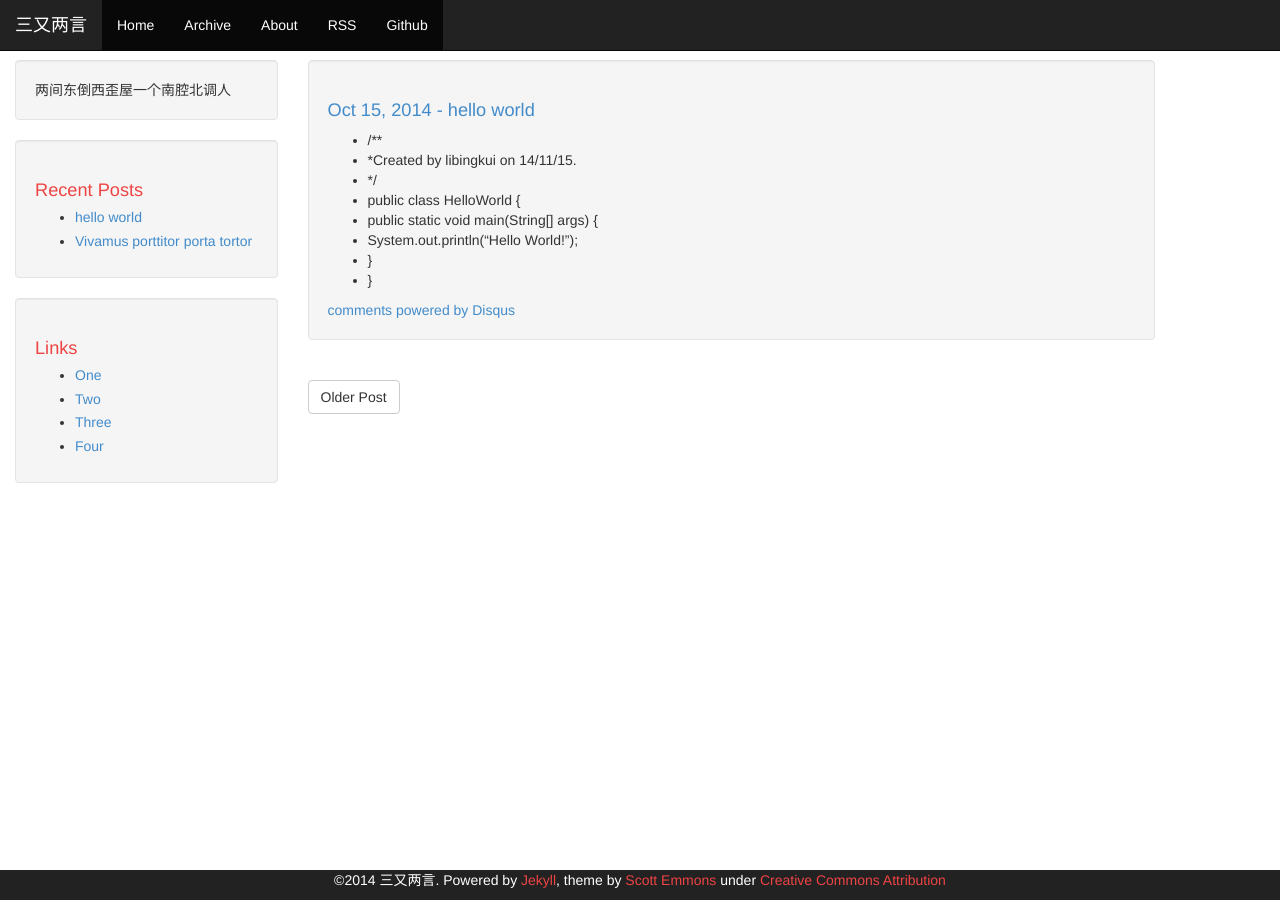
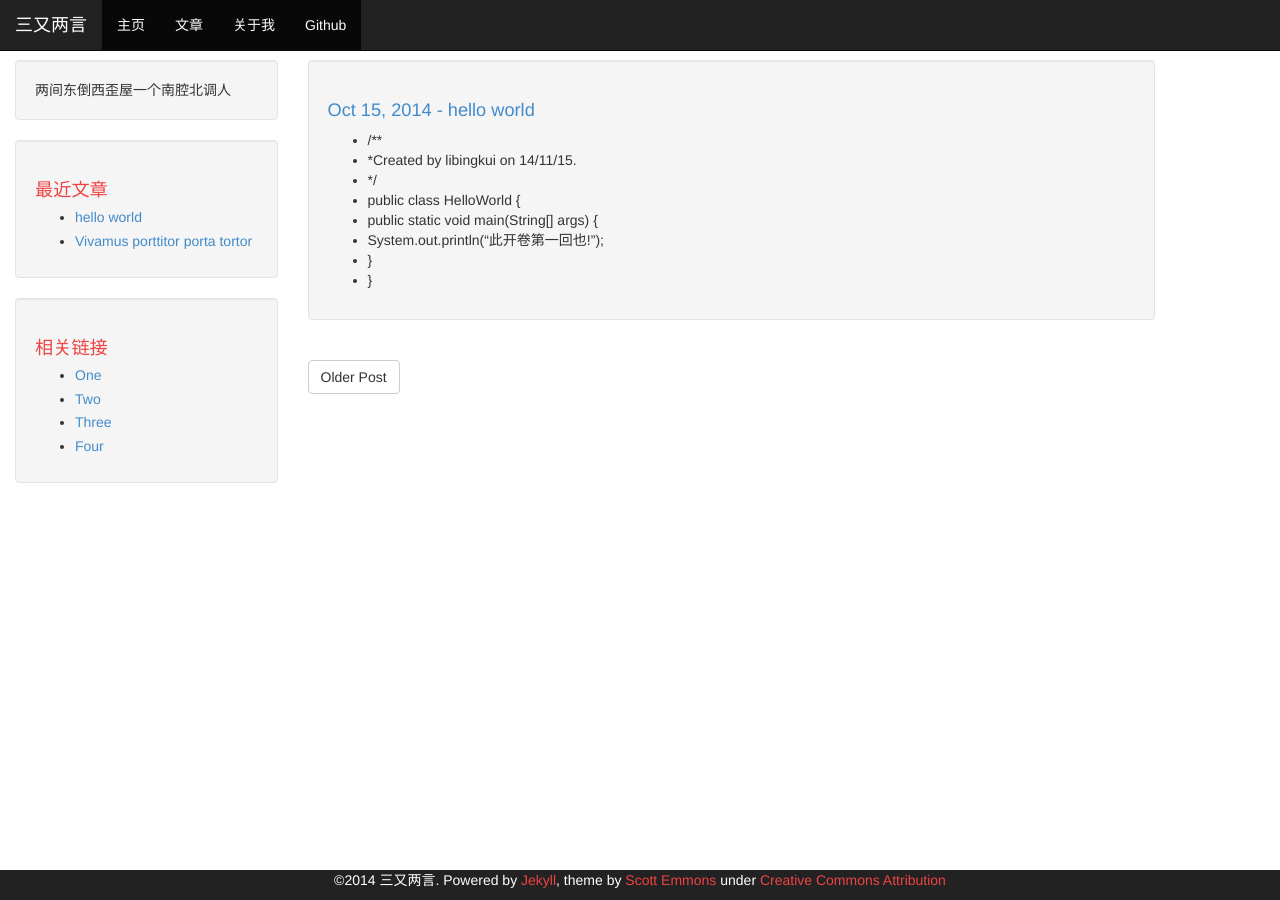
Before and after one commit to libingkui0102/Ep0st, a Jekyll site: the page built from _posts/2014-11-15-helloWorld.md, in a window 1280 px wide. Built offline with Jekyll 4.4.1, drawn with Linux system fonts in a browser that asks for light colours; Markdown is read by kramdown in place of the engine named in the settings; comment, search, counter and statistics services are not loaded.

Commit message:
hello world

```diff
--- a/_includes/header.html
+++ b/_includes/header.html
@@ -27,11 +27,10 @@
               </div>
               <div class="collapse navbar-collapse" id="bs-example-navbar-collapse-1">
                 <ul class="nav navbar-nav">
-                    <li class="active"><a href="{{ site.baseurl }}/">Home</a></li>
-                    <li class="active visible-xs-block"><a href="{{ site.baseurl }}/links.html">Links</a></li>
-                    <li class="active"><a href="{{ site.baseurl }}/archive.html">Archive</a></li>
-                    <li class="active"><a href="{{ site.baseurl }}/about.html">About</a></li>
-                    <li class="active"><a href="{{ site.baseurl }}/feed.xml">RSS</a></li>
+                    <li class="active"><a href="{{ site.baseurl }}/">主页</a></li>
+                    <li class="active visible-xs-block"><a href="{{ site.baseurl }}/links.html">相关链接</a></li>
+                    <li class="active"><a href="{{ site.baseurl }}/archive.html">文章</a></li>
+                    <li class="active"><a href="{{ site.baseurl }}/about.html">关于我</a></li>
                     {% if site.github != '' %}
                       <li class="active"><a href="https://github.com/{{ site.github }}">Github</a></li>
                     {% endif %}
--- a/_includes/links-list.html
+++ b/_includes/links-list.html
@@ -1,4 +1,4 @@
-<h1>Links</h1>
+<h1>相关链接</h1>
 <ul>
   <li><a href="#">One</a></li>
   <li><a href="#">Two</a></li>
--- a/_includes/sidebar.html
+++ b/_includes/sidebar.html
@@ -3,7 +3,7 @@
 </div>
 
 <div class="sidebar well">
-    <h1>Recent Posts</h1>
+    <h1>最近文章</h1>
     <ul>
         {% for post in site.posts limit:5 %}
           <li><a href="{{ site.baseurl}}{{ post.url }}">{{ post.title }}</a></li>
--- a/_posts/2014-11-15-helloWorld.md
+++ b/_posts/2014-11-15-helloWorld.md
@@ -10,6 +10,6 @@ comments: true
 *  */
 * public class HelloWorld {
  *    public static void main(String[] args) {
- *        System.out.println("Hello World!");
+ *        System.out.println("此开卷第一回也!");
  *    }
 * }
```
Also changed, not shown: other parts of _posts/2014-11-15-helloWorld.md (+1 -1 lines).
